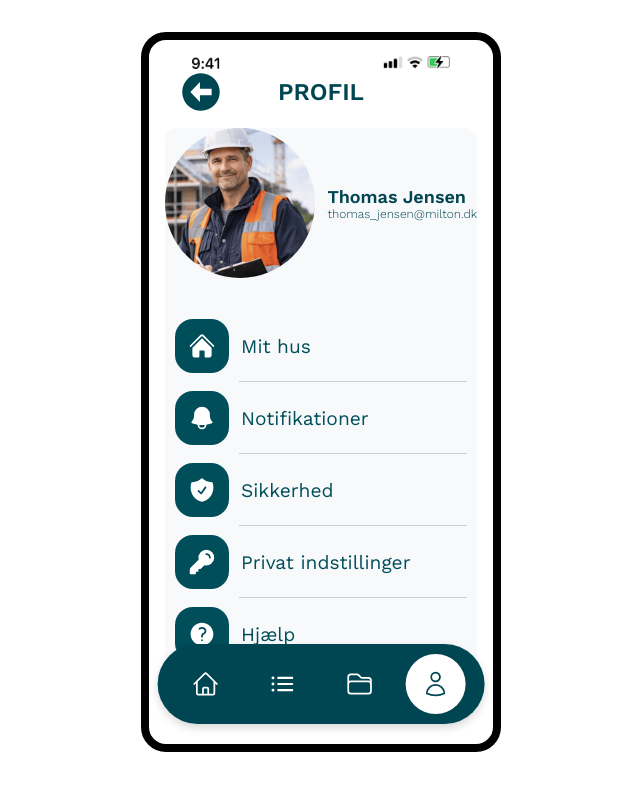
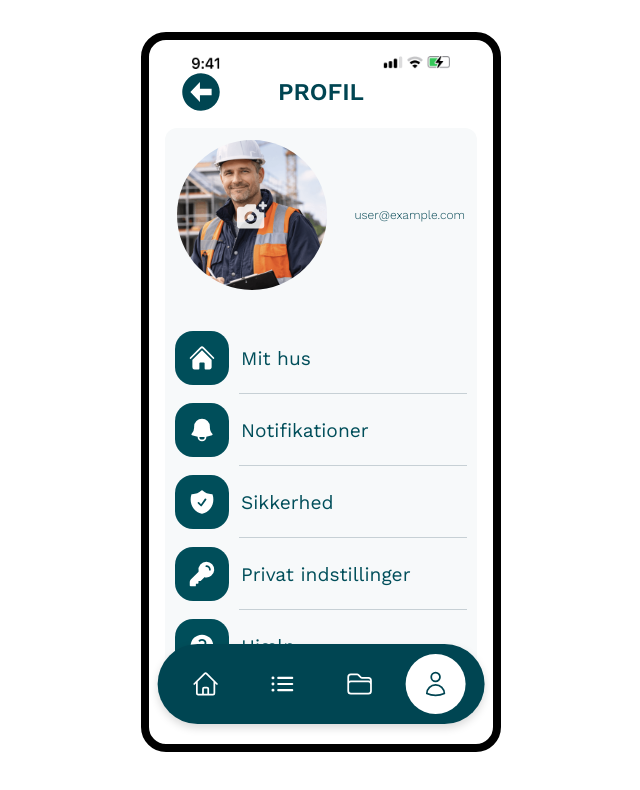
Before and after one commit to Bancharka/Pentia-Milton, a Vue app: page /dev-profile in a window 1280 px wide. Shown: the top 790 px of the page, without its empty margins (319-959 px from the left). Built offline with nearby package versions, Linux system fonts and the light colour scheme; no server answers; the database is empty; sample sign-in values are in the browser's storage.

Commit message:
profileheader upload img feature and houses image upload

```diff
--- a/src/components/ProfileHeader.vue
+++ b/src/components/ProfileHeader.vue
@@ -1,10 +1,61 @@
-<script setup></script>
+<script setup>
+import { ref, onMounted } from "vue";
+import { auth, db, storage } from "@/firebase";
+import { doc, getDoc, updateDoc } from "firebase/firestore";
+import { ref as storageRef, uploadBytes, getDownloadURL } from "firebase/storage";
+import { onAuthStateChanged } from "firebase/auth";
+import defaultImg from "@/assets/img/builder.png";
+
+const name = ref("");
+const email = ref("");
+const profileImage = ref(defaultImg);
+const fileInput = ref(null);
+
+onMounted(() => {
+    onAuthStateChanged(auth, async (user) => {
+        if (!user) return;
+
+        email.value = user.email;
+
+        const userDoc = await getDoc(doc(db, "users", user.uid));
+        if (userDoc.exists()) {
+            name.value = userDoc.data().name ?? "";
+            profileImage.value = userDoc.data().profileImage ?? defaultImg;
+        }
+    });
+});
+
+async function handleImageChange(event) {
+    const file = event.target.files[0];
+    if (!file) return;
+
+    const user = auth.currentUser;
+
+    // upload to storage
+    const imageRef = storageRef(storage, `profileImages/${user.uid}`);
+    await uploadBytes(imageRef, file);
+    const imageUrl = await getDownloadURL(imageRef);
+
+    // save URL to users collection
+    await updateDoc(doc(db, "users", user.uid), {
+        profileImage: imageUrl
+    });
+
+    profileImage.value = imageUrl;
+}
+</script>
 <template>
   <div class="profile-header">
-    <img class="profile-header__img" src="@/assets/img/builder.png" alt="Profilbillede" />
+    <div class="profile-header__imagecontainer" @click="fileInput.click()">
+      <img class="profile-header__img" :src="profileImage" alt="Profilbillede" />
+        <div class="profile-header__overlay">
+          <img class="profile-header__change-img" src="@/assets/icons/changeimg.svg" alt="Skift billede">
+        </div>
+      <input ref="fileInput" type="file" accept="image/*" style="display: none" @change="handleImageChange">
+    </div>
     <div class="profile-header__text">
-      <h3>Thomas Jensen</h3>
-      <p>thomas_jensen@milton.dk</p>
+      <h3>{{ name }}</h3>
+      <p>{{ email }}</p>
     </div>
   </div>
 </template>
--- a/src/firebaseLogic/useHouses.js
+++ b/src/firebaseLogic/useHouses.js
@@ -1,20 +1,17 @@
-// useHouses.js
-import { db } from "@/firebase";
+import { db, auth, storage } from "@/firebase";
 import {
     collection,
     getDocs,
     doc,
     updateDoc,
     addDoc,
-    getDoc,
     query,
     orderBy,
     where,
     serverTimestamp,
 } from "firebase/firestore";
+import { ref as storageRef, uploadBytes, getDownloadURL } from "firebase/storage";
 import { onAuthStateChanged } from "firebase/auth";
-import { auth } from "@/firebase";
-
 
 export function useHouses() {
 
@@ -27,9 +24,8 @@ export function useHouses() {
     async function fetchUserHouse() {
         const user = await getCurrentUser();
         if (!user) return null;
-
         const snap = await getDocs(
-            query(collection(db, "houses"), where("uid", "==", user.uid))  // ← was "cuid"
+            query(collection(db, "houses"), where("uid", "==", user.uid))
         );
         if (snap.empty) return null;
         return { id: snap.docs[0].id, ...snap.docs[0].data() };
@@ -41,36 +37,24 @@ export function useHouses() {
         return house.todos ?? [];
     }
 
-    async function updateSubTodoDone(todoIndex, subTodoIndex, done) {
-        const house = await fetchUserHouse();
-        if (!house) return;
-
-        const todos = house.todos;
-        todos[todoIndex].subTodos[subTodoIndex].done = done;
-
-        const allDone = todos[todoIndex].subTodos.every(s => s.done);
-        todos[todoIndex].done = allDone;
-
-        const houseRef = doc(db, "houses", house.id);
-        await updateDoc(houseRef, { todos });
+    async function uploadHouseImage(registration, image) {
+        const imageRef = storageRef(storage, `houses/${registration}_${image.name}`);
+        await uploadBytes(imageRef, image);
+        return await getDownloadURL(imageRef);
     }
 
-    async function createHouseFromTemplate(address, city, postalCode, registration) {
-        const user = await getCurrentUser();
+    async function buildTodosFromTemplate() {
         const templateTodos = await getDocs(
             query(
                 collection(db, "houseTemplates", "default-house", "todos"),
                 orderBy("order")
             )
         );
-
         const todos = [];
-
         for (const todoDoc of templateTodos.docs) {
             const subTodosSnap = await getDocs(
                 collection(db, "houseTemplates", "default-house", "todos", todoDoc.id, "subTodos")
             );
-
             todos.push({
                 title: todoDoc.data().title,
                 order: todoDoc.data().order,
@@ -82,20 +66,39 @@ export function useHouses() {
                 }))
             });
         }
-
+        return todos;
+    }
+    async function saveHouseToFirestore(user, address, city, postalCode, registration, imageUrl, todos) {
         const houseRef = await addDoc(collection(db, "houses"), {
             uid: user.uid,
             address,
             city,
             registration,
             "postal-code": postalCode,
+            image: imageUrl,
             createdAt: serverTimestamp(),
             todos,
         });
-
         return houseRef.id;
     }
 
+    async function createHouseFromTemplate(address, city, postalCode, registration, image) {
+        const user = await getCurrentUser();
+        const imageUrl = await uploadHouseImage(registration, image);
+        const todos = await buildTodosFromTemplate();
+        return await saveHouseToFirestore(user, address, city, postalCode, registration, imageUrl, todos);
+    }
+
+    async function updateSubTodoDone(todoIndex, subTodoIndex, done) {
+        const house = await fetchUserHouse();
+        if (!house) return;
+        const todos = house.todos;
+        todos[todoIndex].subTodos[subTodoIndex].done = done;
+        const allDone = todos[todoIndex].subTodos.every(s => s.done);
+        todos[todoIndex].done = allDone;
+        const houseRef = doc(db, "houses", house.id);
+        await updateDoc(houseRef, { todos });
+    }
+
     return { fetchUserHouse, fetchUserHouseTodos, createHouseFromTemplate, updateSubTodoDone };
-
 }
--- a/src/styles/components/_profileheader.scss
+++ b/src/styles/components/_profileheader.scss
@@ -5,7 +5,19 @@
     display: flex;
     align-items: center;
     justify-content: space-between;
-    margin-bottom: $spacing-md;
+    margin: $spacing-md;
+
+    &__imagecontainer {
+        position: relative;
+    }
+
+    &__overlay {
+        position: absolute;
+        inset: 0;
+        display: flex;
+        justify-content: center;
+        align-items: center;
+    }
 
     &__img {
         height: 150px;
@@ -13,6 +25,11 @@
         border-radius: 50%;
         object-fit: cover;
         flex-shrink: 0;
+    }
+
+    &__change-img {
+        height: 30px;
+        width: 30px;
     }
 
     &__text {
```
Also changed, not shown: src/assets/icons/changeimg.svg (added).
